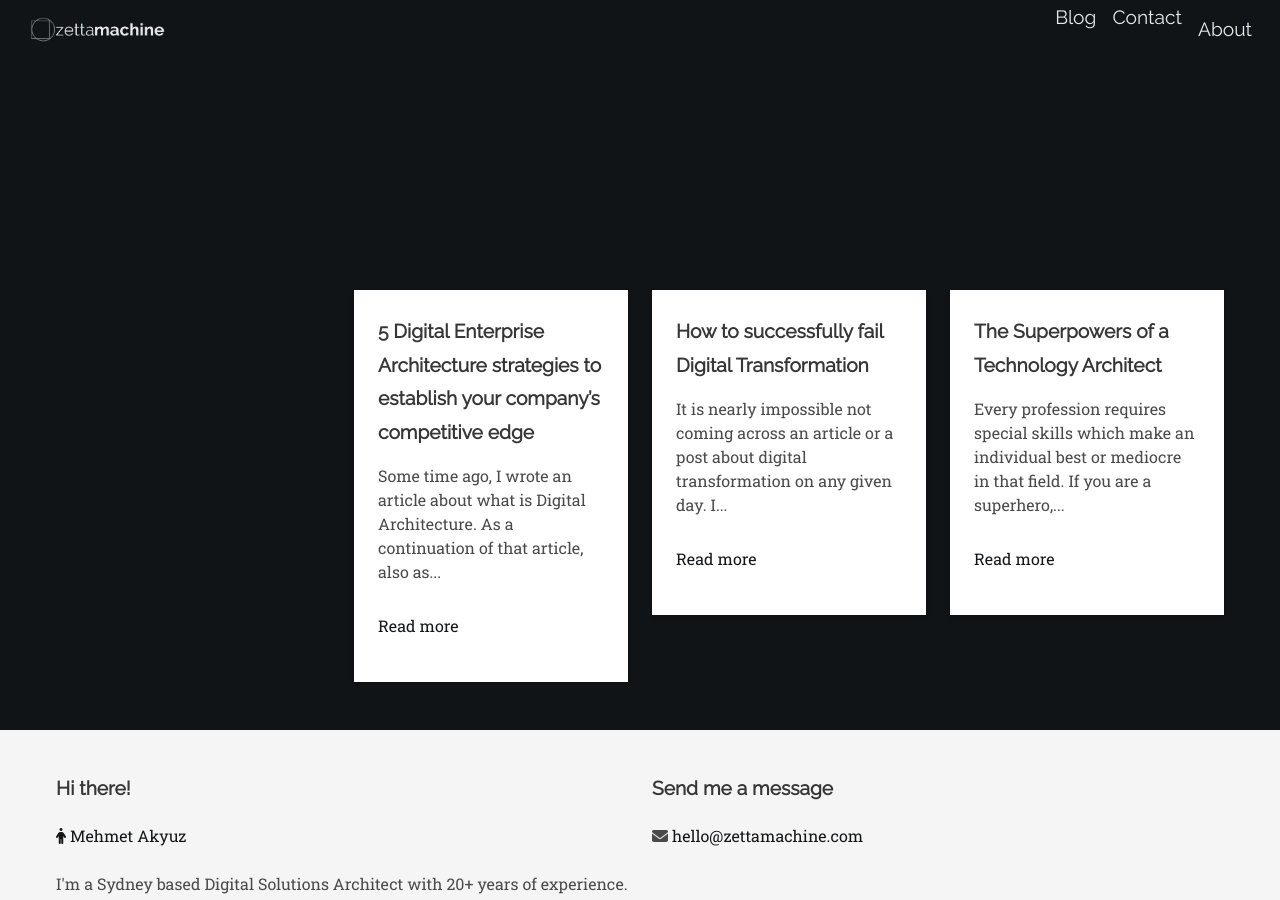
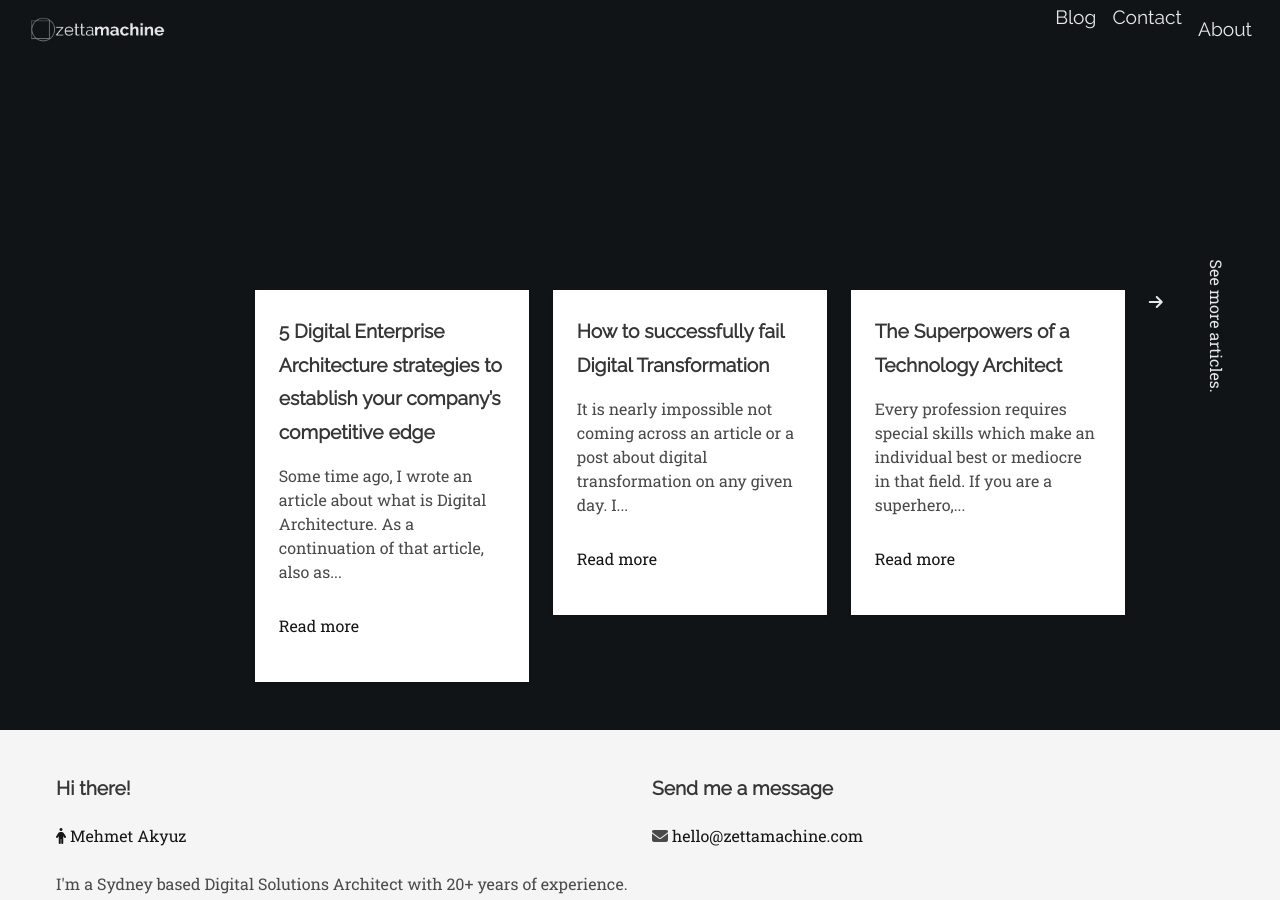
Before and after one commit to zettamachine/makiato.github.io, a Jekyll site: the page built from index.html, in a window 1280 px wide and 900 px high, scrolled down 208 px. Built offline with Jekyll 4.4.1, drawn with Linux system fonts in a browser that asks for light colours; nearby versions of some CDN libraries; the list of posts is cut into pages by our own code.

Commit message:
Adding more articles link

```diff
--- a/_includes/nav.html
+++ b/_includes/nav.html
@@ -3,7 +3,7 @@
 			<div class="container is-fluid">
 				<div class="navbar-brand">
                     <div class="navbar-item">
-                        <a href="{{ site.url }}">
+                        <a href="/">
                             <img src="{{ "/images/zettamachine.logo.digitalthinking.jpg?v=" | append: site.github.build_revision | relative_url }}" alt="zettamachine - digital thinking - enterprise architecture" />
                         </a>
                     </div>
--- a/_layouts/default.html
+++ b/_layouts/default.html
@@ -31,9 +31,9 @@
 		<section class="section">
 			<div class="container is-fluid">
 				<div class="columns">
-                    <div class="column is-one-quarter"></div>
+                    <div class="column is-2"></div>
                     {% for post in site.posts limit:3 %}
-                        <div class="column is-one-quarter">
+                        <div class="column is-3">
                             <div class="card">
                                 <div class="card-image">
                                     <a href="{{ post.url }}">
@@ -52,6 +52,18 @@
                             </div>
 					    </div>
                     {% endfor %}
+                    <div class="column is-1">
+                        <div class="is-hidden-mobile more-articles">
+                            <div><a href="/blog">
+                                <i class="fas fa-arrow-right"></i>
+                            </a></div>
+                            <div><div class="rotate90">
+                                <a href="/blog">
+                                    See more articles.
+                                </a>
+                            </div></div>
+                        </div>
+                    </div>
 				</div>
 			</div>
 		</section>
--- a/styles/zettamachine.css
+++ b/styles/zettamachine.css
@@ -148,7 +148,19 @@ h2 {
 }
 .footer-social {
     align-self: flex-start;
-    white-space:nowrap;
+    white-space: nowrap;
+}
+.rotate90 {
+    transform: rotate(90deg);
+    white-space: nowrap;
+}
+.more-articles {
+    display: flex;
+    flex-direction: column;
+    align-items: flex-start;
+}
+.more-articles a {
+	color: rgb(231,232,234);
 }
 /*
 .ci-image-wrapper {
```
